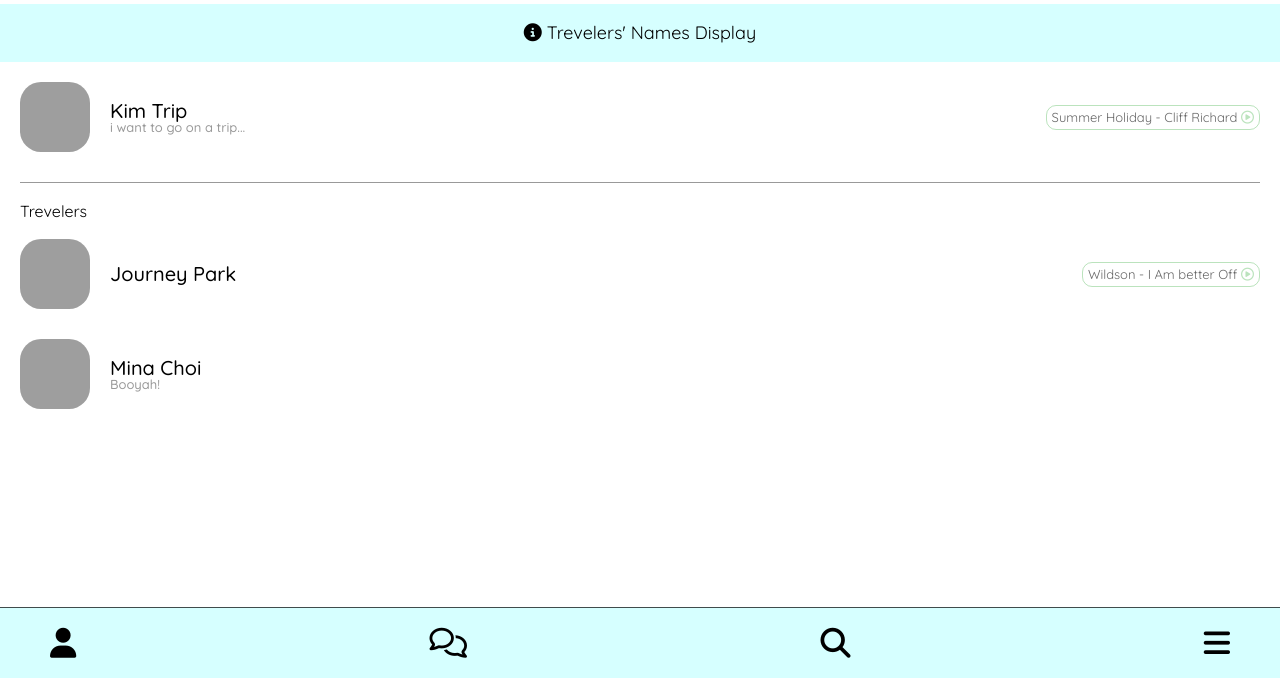
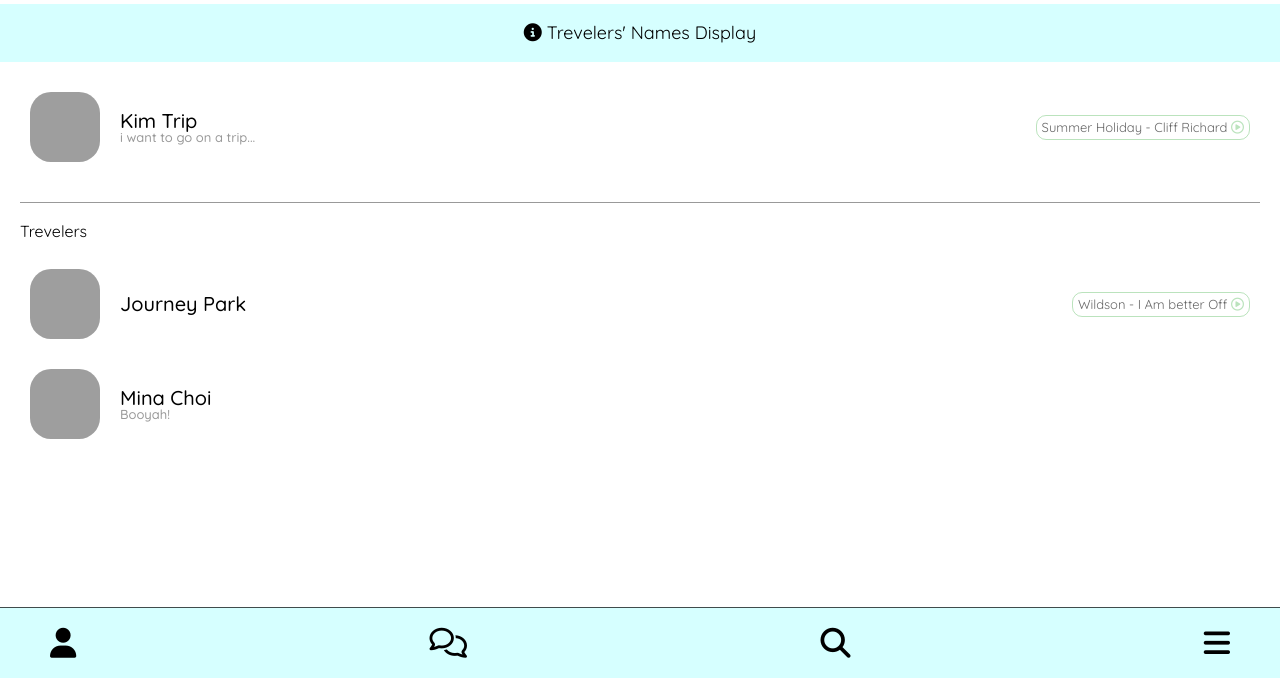
Before and after one commit to Hwang-Junsu/Travel-Talk-HTML-CSS-, a plain HTML site: page friends.html in a window 1280 px wide. Shown: the part 122-800 px from the top of the page. Drawn offline with Linux system fonts and the light colour scheme; grey boxes are pictures that could not be loaded.

Commit message:
Update friends.css

```diff
--- a/css/friends.css
+++ b/css/friends.css
@@ -27,7 +27,8 @@
 .user-component {
   display: flex;
   justify-content: space-between;
-  margin-bottom: 30px;
+  margin-bottom: 10px;
+  padding: 10px;
 }
 
 .user-component__text {
@@ -76,3 +77,7 @@
   padding-top: 20px;
   border-top: 1px solid rgba(0, 0, 0, 0.4);
 }
+
+.user-component:hover {
+  background-color: var(--background_color);
+}
```
